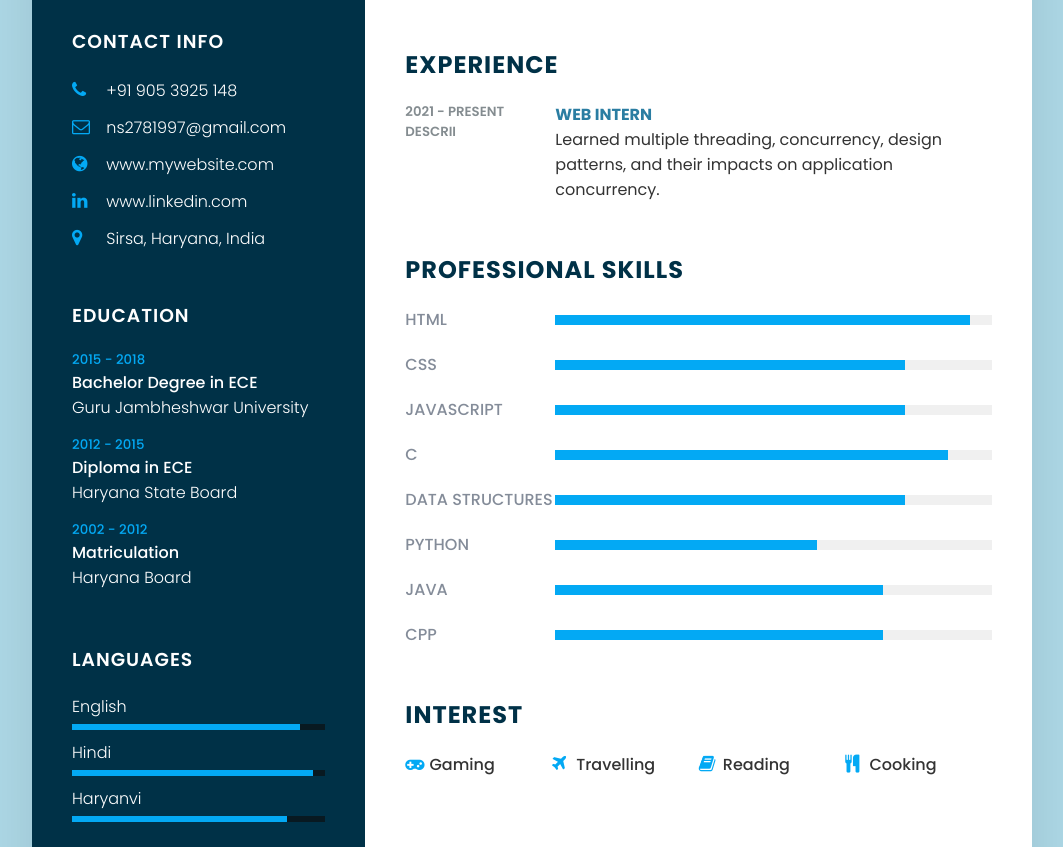
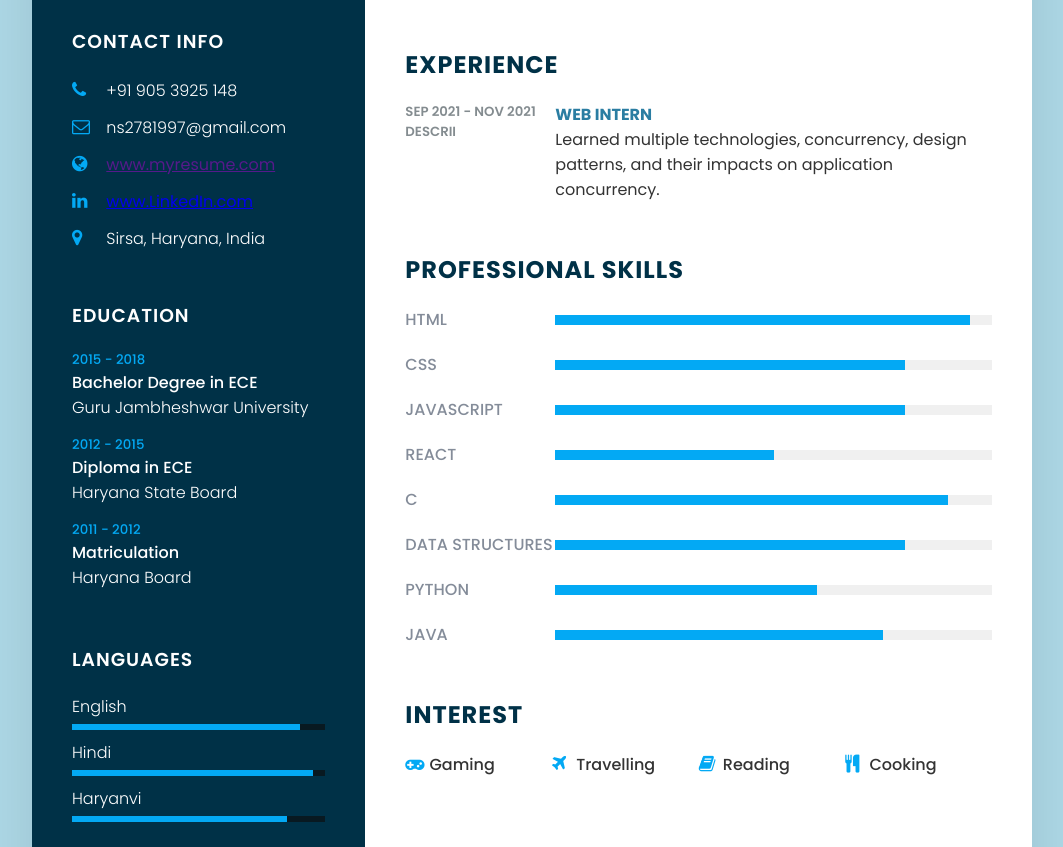
Before and after one commit to Nishasharma2781997/Responsive-CV, a plain HTML site: page index.html in a window 1280 px wide. Shown: the part 413-1260 px from the top of the page, without its empty margins (108-1171 px from the left). Drawn offline with Linux system fonts and the light colour scheme.

Commit message:
changes made

```diff
--- a/index.html
+++ b/index.html
@@ -37,12 +37,12 @@
                     <li>
                         <span class="icon"><i class="fa fa-globe" aria-hidden="true"></i>
                         </span>
-                        <span class="text">www.mywebsite.com</span>
+                        <a class="text" href=""http://127.0.0.1:5500/index.html">www.myresume.com</a>
                     </li>
                     <li>
                         <span class="icon"><i class="fa fa-linkedin" aria-hidden="true"></i>
                         </span>
-                        <span class="text">www.linkedin.com</span>
+                        <a class="text" href="https://www.linkedin.com/in/nisha-sharma-b7632515a/">www.LinkedIn.com</a>
                     </li>
                     <li>
                         <span class="icon"><i class="fa fa-map-marker" aria-hidden="true"></i>
@@ -66,7 +66,7 @@
                         <h4>Haryana State Board</h4>
                     </li>
                     <li>
-                        <h5>2002 - 2012</h5>
+                        <h5>2011 - 2012</h5>
                         <h4>Matriculation</h4>
                         <h4>Haryana Board</h4>
                     </li>
@@ -117,12 +117,12 @@
                 <h2 class="title2">Experience</h2>
                 <div class="box">
                     <div class="year_company">
-                        <h5>2021 - Present</h5>
+                        <h5>Sep 2021 - Nov 2021</h5>
                         <h5>Descrii</h5>
                     </div>
                     <div class="text">
                         <h4>Web Intern</h4>
-                        <p>Learned multiple threading, concurrency, design patterns, and their
+                        <p>Learned multiple technologies, concurrency, design patterns, and their
                             impacts on application concurrency.</p>
                     </div>
                 </div>
@@ -149,6 +149,12 @@
                     </div>
                 </div>
                 <div class="box">
+                    <h4>React</h4>
+                    <div class="percent">
+                        <div style="width: 50%;"></div>
+                    </div>
+                </div>
+                <div class="box">
                     <h4>C</h4>
                     <div class="percent">
                         <div style="width: 90%;"></div>
@@ -168,12 +174,6 @@
                 </div>
                 <div class="box">
                     <h4>Java</h4>
-                    <div class="percent">
-                        <div style="width: 75%;"></div>
-                    </div>
-                </div>
-                <div class="box">
-                    <h4>CPP</h4>
                     <div class="percent">
                         <div style="width: 75%;"></div>
                     </div>
```
